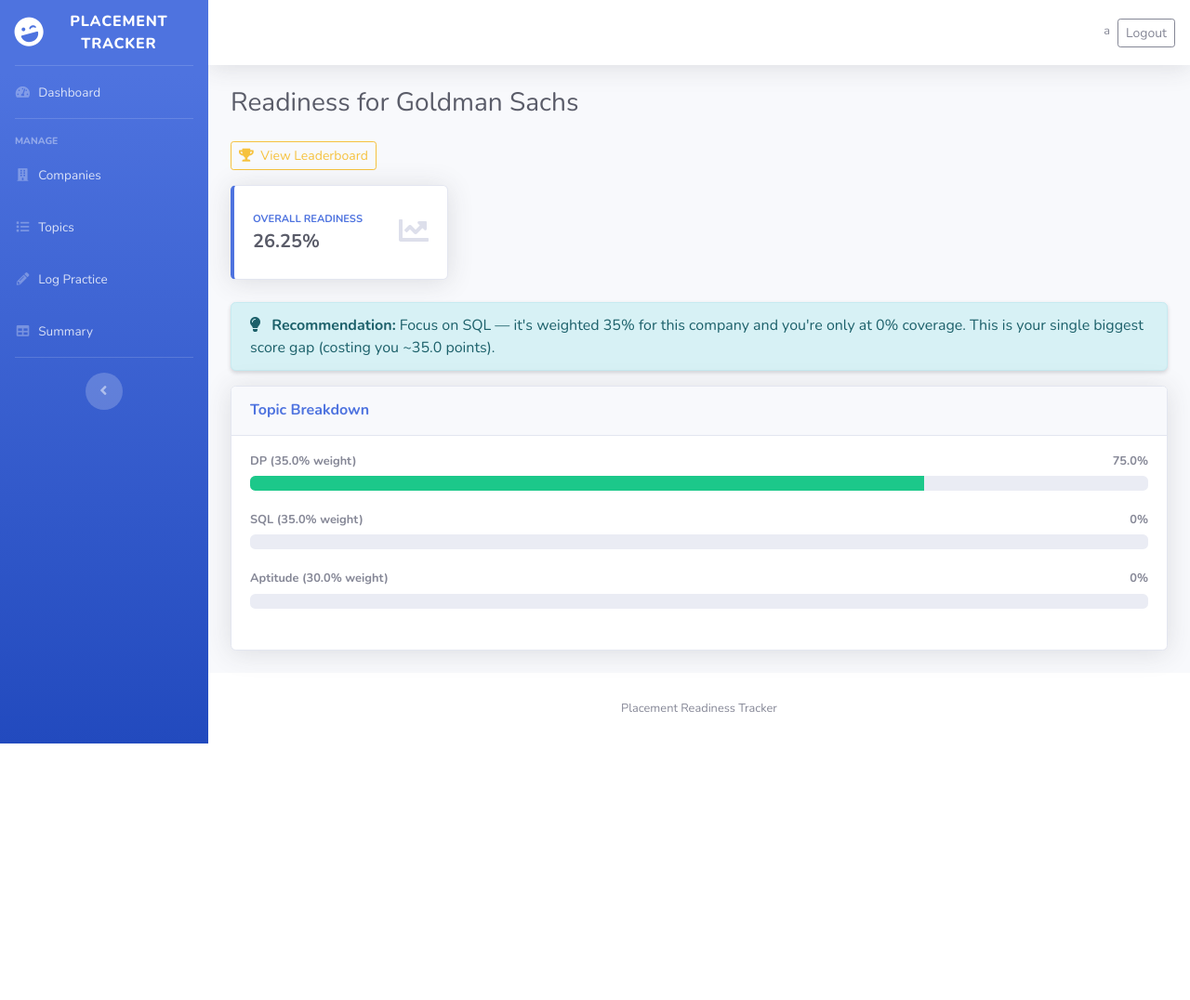
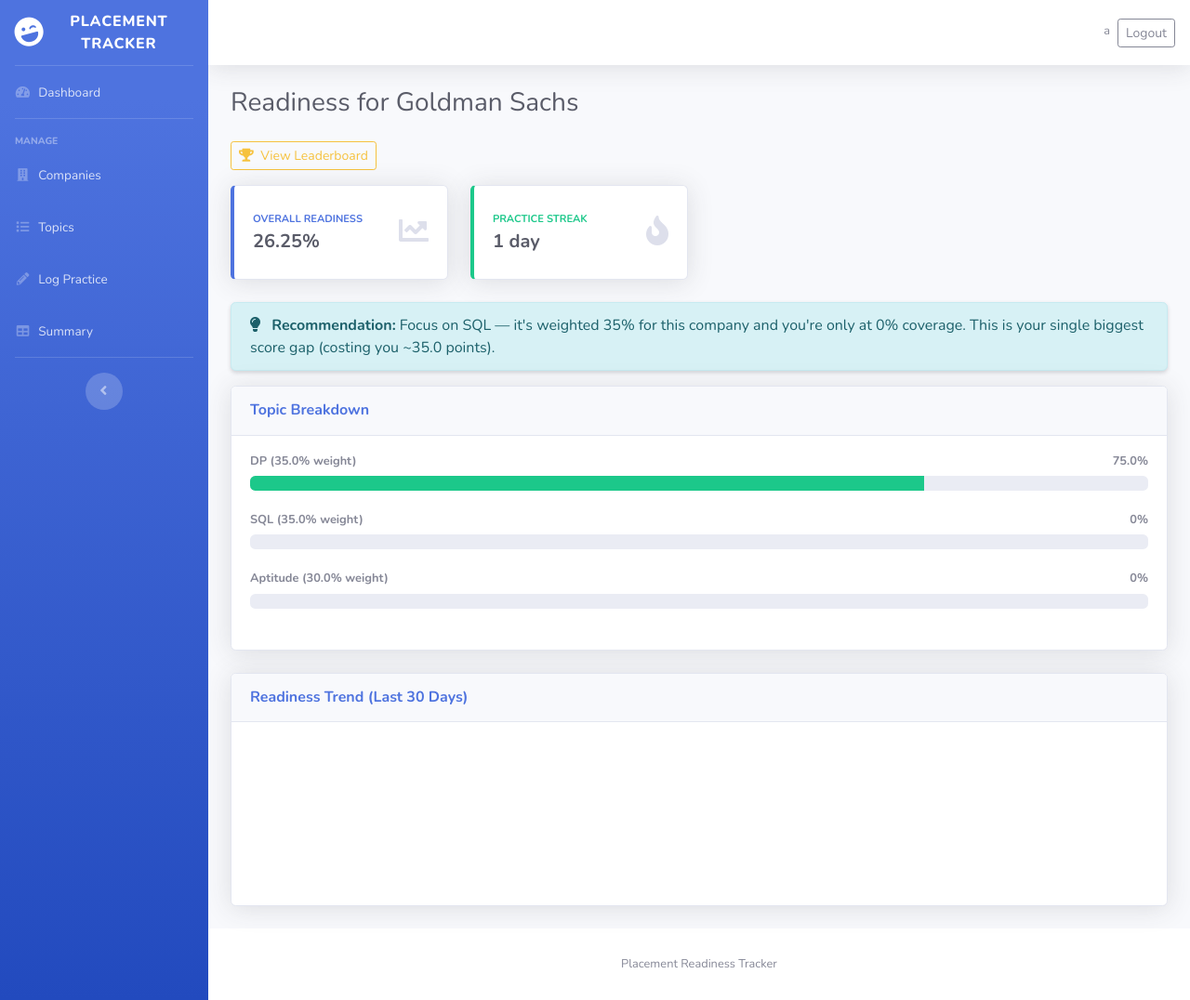
Before and after one commit to kiyara17777/placement-tracker, a Flask app: page /readiness/1 in a window 1280 px wide. Shown: the whole page at 93% size. Before the commit the page ends 800 px from the top, so only its background shows below. Run offline with Flask 3, Linux system fonts and the light colour scheme; a user stored in the database is signed in; a map, chart or similar area stays blank; some libraries are stand-ins or nearby versions.

Commit message:
Add practice streak counter and readiness trend chart

```diff
--- a/app.py
+++ b/app.py
@@ -1,7 +1,7 @@
 from flask import Flask, render_template, request, redirect, url_for, flash
 from flask_login import LoginManager, login_user, logout_user, login_required, current_user
 from models import db, Company, Topic, CompanyTopicWeight, PracticeLog, User
-from datetime import date
+from datetime import date, timedelta
 from company_data import get_suggestion
 import math
 
@@ -241,8 +241,8 @@ def readiness(company_id):
 
     for w in weights:
         topic = w.topic
-        total = PracticeLog.query.filter_by(topic_id=topic.id).count()
-        solved = PracticeLog.query.filter_by(topic_id=topic.id, solved=True).count()
+        total = PracticeLog.query.filter_by(topic_id=topic.id, user_id=current_user.id).count()
+        solved = PracticeLog.query.filter_by(topic_id=topic.id, user_id=current_user.id, solved=True).count()
         coverage = calculate_coverage_with_decay(topic.id)
         total_score += w.weight * coverage
 
@@ -256,11 +256,15 @@ def readiness(company_id):
 
     readiness_score = round(total_score * 100, 2)
     recommendation = get_recommendation(breakdown)
+    streak = calculate_streak(current_user.id)  # NEW
+    trend = calculate_score_trend(company_id, current_user.id)  # NEW
 
     return render_template('readiness.html', company=company,
                             readiness_score=readiness_score,
                             breakdown=breakdown,
-                            recommendation=recommendation)
+                            recommendation=recommendation,
+                            streak=streak,
+                            trend=trend)
 
 @app.route('/leaderboard/<int:company_id>')
 @login_required
@@ -300,5 +304,63 @@ def leaderboard(company_id):
 
     return render_template('leaderboard.html', company=company, rankings=rankings, your_rank=your_rank)
 
+def calculate_streak(user_id):
+    """Counts consecutive days (ending today or yesterday) with at least one practice log."""
+    logs = PracticeLog.query.filter_by(user_id=user_id).all()
+    if not logs:
+        return 0
+
+    practiced_dates = set(log.date_practiced for log in logs)
+
+    streak = 0
+    check_date = date.today()
+
+    # allow streak to still count if today hasn't been logged yet, starting from yesterday
+    if check_date not in practiced_dates:
+        check_date -= timedelta(days=1)
+
+    while check_date in practiced_dates:
+        streak += 1
+        check_date -= timedelta(days=1)
+
+    return streak
+
+def calculate_score_trend(company_id, user_id, days=30):
+    """Returns a list of {date, score} for the last N days, using historical decay."""
+    weights = CompanyTopicWeight.query.filter_by(company_id=company_id).all()
+    trend = []
+
+    for i in range(days, -1, -1):
+        as_of_date = date.today() - timedelta(days=i)
+        total_score = 0
+
+        for w in weights:
+            logs = PracticeLog.query.filter(
+                PracticeLog.topic_id == w.topic_id,
+                PracticeLog.user_id == user_id,
+                PracticeLog.date_practiced <= as_of_date
+            ).all()
+
+            if logs:
+                total_weight = 0
+                solved_weight = 0
+                for log in logs:
+                    days_ago = (as_of_date - log.date_practiced).days
+                    recency_weight = math.exp(-days_ago / 30)
+                    difficulty_multiplier = DIFFICULTY_WEIGHTS.get(log.difficulty, 1.0)
+                    combined = recency_weight * difficulty_multiplier
+                    total_weight += combined
+                    if log.solved:
+                        solved_weight += combined
+                coverage = solved_weight / total_weight if total_weight > 0 else 0
+            else:
+                coverage = 0
+
+            total_score += w.weight * coverage
+
+        trend.append({'date': as_of_date.strftime('%m-%d'), 'score': round(total_score * 100, 1)})
+
+    return trend
+
 if __name__ == '__main__':
     app.run(debug=True)
--- a/templates/readiness.html
+++ b/templates/readiness.html
@@ -22,6 +22,24 @@
                     </div>
                     <div class="col-auto">
                         <i class="fas fa-chart-line fa-2x text-gray-300"></i>
+                    </div>
+                </div>
+            </div>
+        </div>
+    </div>
+
+    <div class="col-xl-3 col-md-6 mb-4">
+        <div class="card border-left-success shadow h-100 py-2">
+            <div class="card-body">
+                <div class="row no-gutters align-items-center">
+                    <div class="col mr-2">
+                        <div class="text-xs font-weight-bold text-success text-uppercase mb-1">
+                            Practice Streak
+                        </div>
+                        <div class="h5 mb-0 font-weight-bold text-gray-800">{{ streak }} day{{ 's' if streak != 1 else '' }}</div>
+                    </div>
+                    <div class="col-auto">
+                        <i class="fas fa-fire fa-2x text-gray-300"></i>
                     </div>
                 </div>
             </div>
@@ -57,4 +75,40 @@
     </div>
 </div>
 
+<div class="card shadow mb-4">
+    <div class="card-header py-3">
+        <h6 class="m-0 font-weight-bold text-primary">Readiness Trend (Last 30 Days)</h6>
+    </div>
+    <div class="card-body">
+        <canvas id="trendChart"></canvas>
+    </div>
+</div>
+
+{% block scripts %}
+<script>
+const trendData = {{ trend | tojson }};
+const ctx = document.getElementById('trendChart').getContext('2d');
+new Chart(ctx, {
+    type: 'line',
+    data: {
+        labels: trendData.map(d => d.date),
+        datasets: [{
+            label: 'Readiness Score (%)',
+            data: trendData.map(d => d.score),
+            borderColor: '#4e73df',
+            backgroundColor: 'rgba(78, 115, 223, 0.05)',
+            fill: true,
+            tension: 0.3,
+            pointRadius: 2
+        }]
+    },
+    options: {
+        scales: {
+            y: { beginAtZero: true, max: 100 }
+        }
+    }
+});
+</script>
 {% endblock %}
+
+{% endblock %}
```
